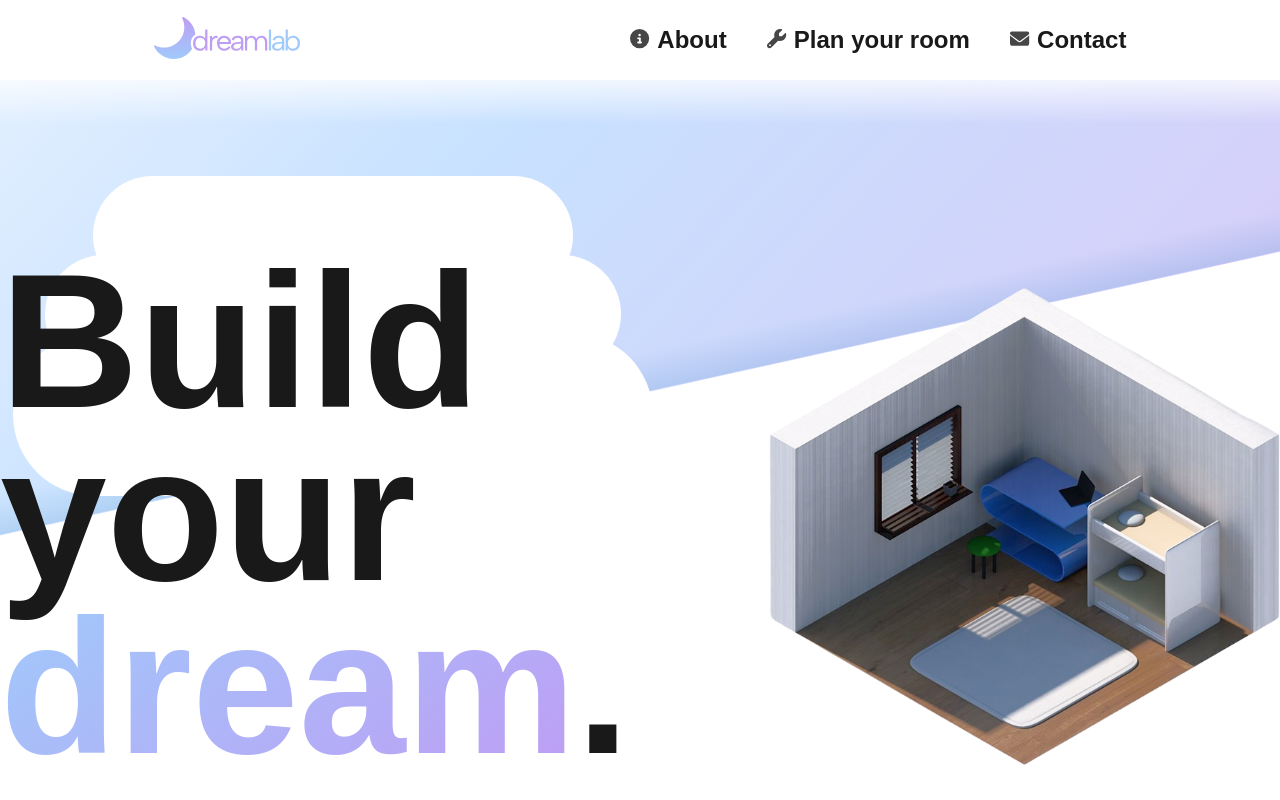
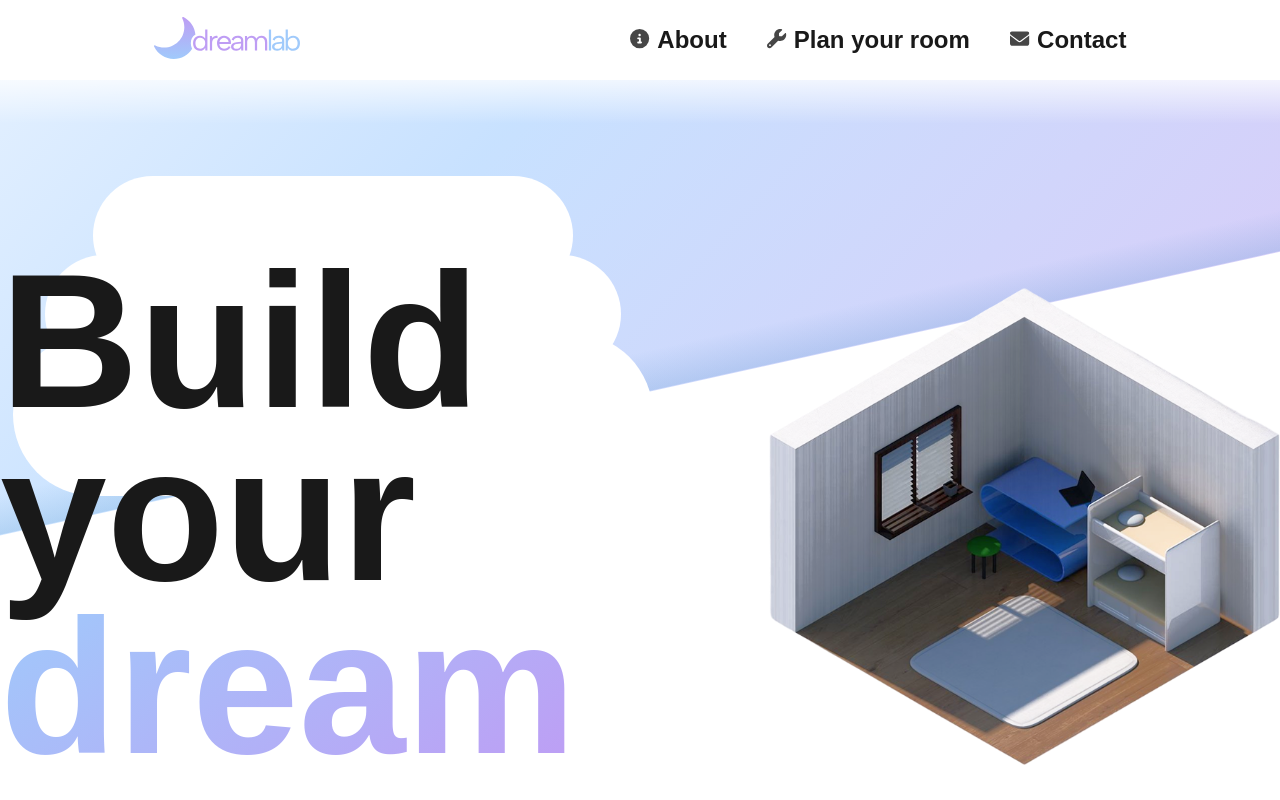
Before and after one commit to conwys/dreamlab-client, an Angular app: page / in a window 1280 px wide. Shown: the top 800 px of the page. Built offline with nearby package versions, Linux system fonts and the light colour scheme.

Commit message:
Add netlify status to readme and remove . from the slogan

```diff
--- a/src/app/features/home-page/home-page.component.html
+++ b/src/app/features/home-page/home-page.component.html
@@ -10,7 +10,7 @@
         <div class="cloud-layer3"></div>
       </div>
       <div class="web-information">
-        <h1 class="title">Build your <br><span class="gradient-text">dream</span>.</h1>
+        <h1 class="title">Build your <br><span class="gradient-text">dream</span></h1>
         <p class="description">
           DreamLab allows you to unlock your creativity and enhance your living space at a click of a button.
         </p>
```
Also changed, not shown: 1 other file (tests, documents, lock files or other folders).
